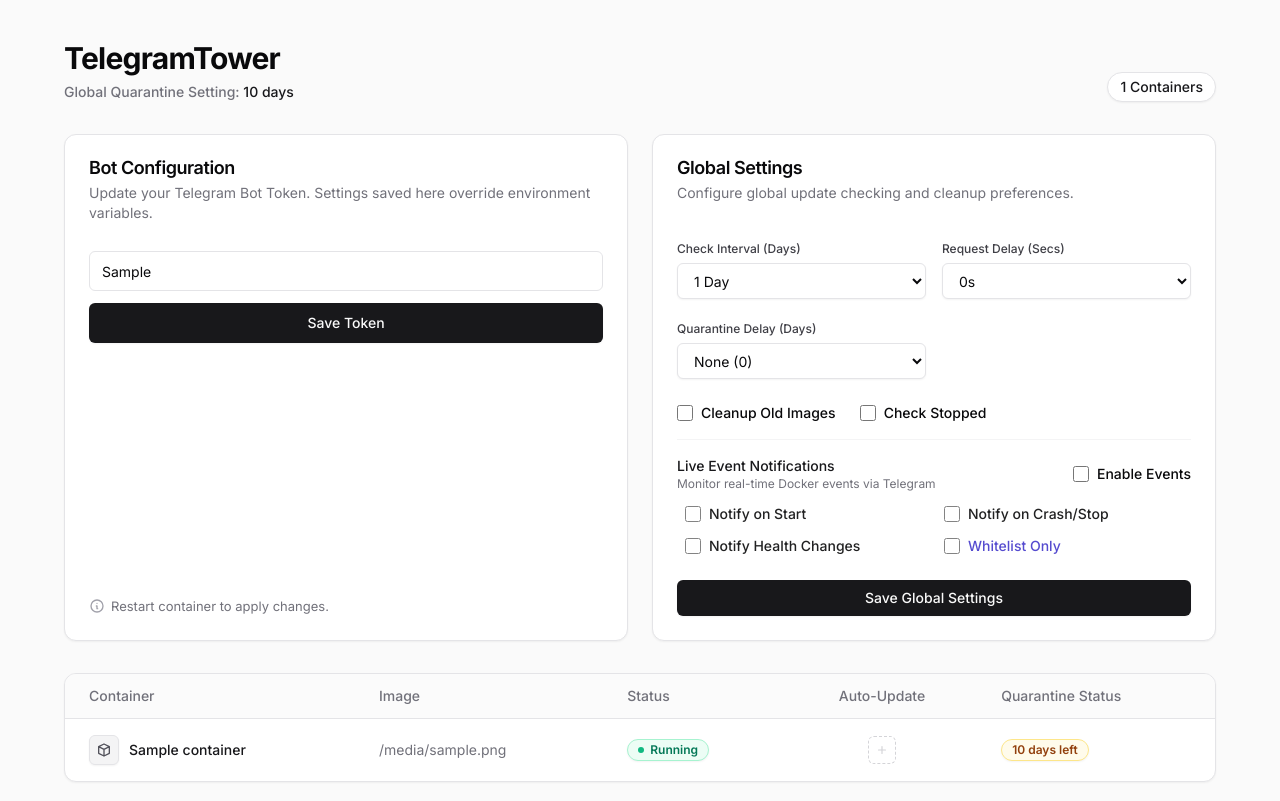
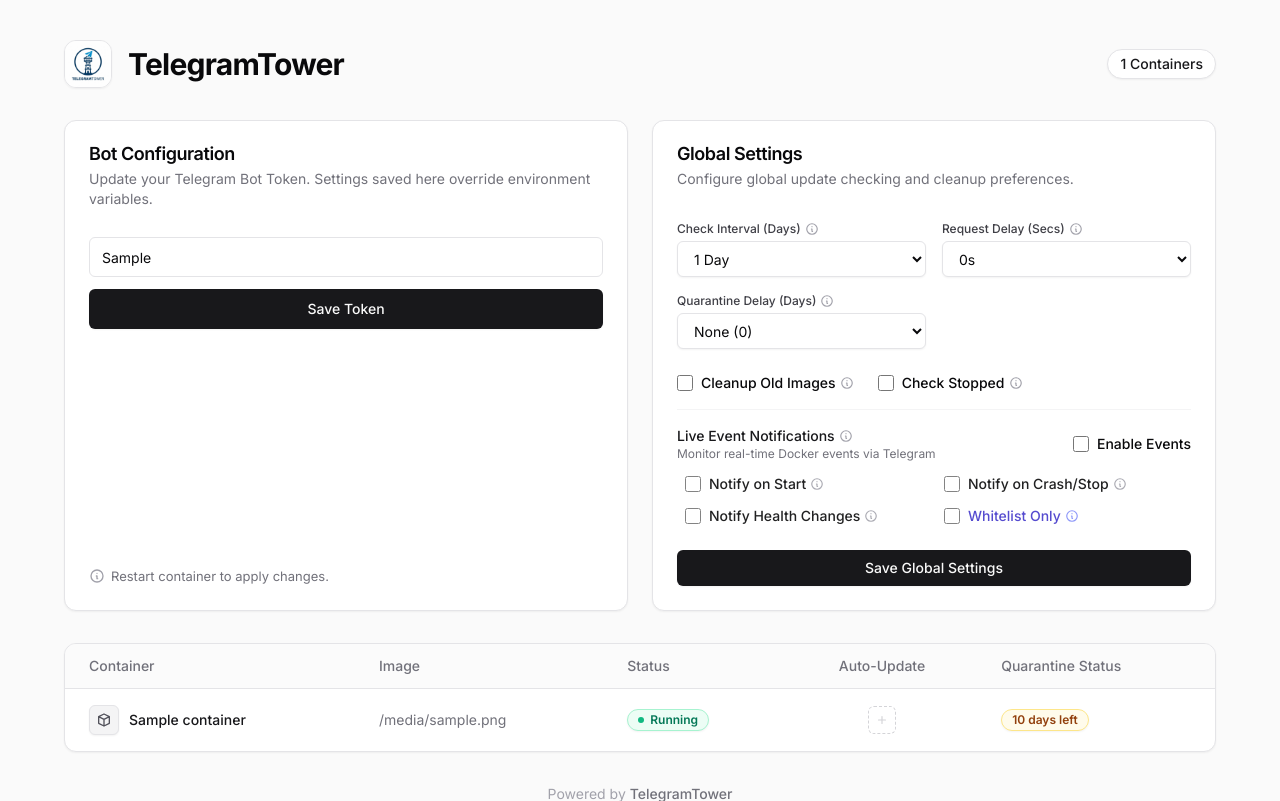
Before and after one commit to uniextra/TelegramTower, a Flask app: template templates/dashboard.html in a window 1280 px wide. Shown: the top 801 px of the page. Run offline with Flask 3, Linux system fonts and the light colour scheme; the template is opened without the code that fills it: most values are stand-ins (such as "Sample title", 1, 10 or a date in 2020); some libraries are stand-ins or nearby versions.

Commit message:
style: add logo and tooltips to web dashboard

```diff
--- a/templates/dashboard.html
+++ b/templates/dashboard.html
@@ -4,6 +4,7 @@
     <meta charset="UTF-8">
     <meta name="viewport" content="width=device-width, initial-scale=1.0">
     <title>TelegramTower Dashboard</title>
+    <link rel="icon" type="image/jpeg" href="{{ url_for('static', filename='logo.jpg') }}">
     <script src="https://cdn.tailwindcss.com"></script>
     <script>
       tailwind.config = {
@@ -24,10 +25,10 @@
 
     <div class="max-w-6xl mx-auto space-y-8">
         <!-- Header -->
-        <header class="flex flex-col md:flex-row md:items-end justify-between gap-4">
-            <div class="space-y-1.5">
+        <header class="flex flex-col md:flex-row md:items-center justify-between gap-4">
+            <div class="flex items-center space-x-4">
+                <img src="{{ url_for('static', filename='logo.jpg') }}" alt="TelegramTower Logo" class="h-12 w-12 rounded-xl shadow-sm border border-zinc-200">
                 <h1 class="text-3xl font-bold tracking-tight text-zinc-950">TelegramTower</h1>
-                <p class="text-sm text-zinc-500 font-medium">Global Quarantine Setting: <span class="text-zinc-900">{{ q_days_global }} days</span></p>
             </div>
             <div class="inline-flex items-center rounded-full border border-zinc-200 bg-white px-3 py-1 text-sm font-medium text-zinc-900 shadow-sm transition-colors hover:bg-zinc-50">
                 {{ containers|length }} Containers
@@ -78,7 +79,10 @@
 
                         <div class="grid grid-cols-2 gap-4">
                             <div class="space-y-1">
-                                <label class="text-xs font-medium text-zinc-700">Check Interval (Days)</label>
+                                <label class="text-xs font-medium text-zinc-700 flex items-center">
+                                    Check Interval (Days)
+                                    <svg class="w-3.5 h-3.5 text-zinc-400 hover:text-zinc-600 ml-1 cursor-help" fill="none" stroke="currentColor" viewBox="0 0 24 24" title="How often to check for image updates on Docker Hub."><path stroke-linecap="round" stroke-linejoin="round" stroke-width="2" d="M13 16h-1v-4h-1m1-4h.01M21 12a9 9 0 11-18 0 9 9 0 0118 0z"></path></svg>
+                                </label>
                                 <select name="poll_interval_days" class="flex h-9 w-full rounded-md border border-zinc-200 bg-white px-3 py-1 text-sm shadow-sm transition-colors focus-visible:outline-none focus-visible:ring-2 focus-visible:ring-zinc-950">
                                     <option value="1" {% if settings.poll_interval_days == 1 %}selected{% endif %}>1 Day</option>
                                     <option value="7" {% if settings.poll_interval_days == 7 %}selected{% endif %}>7 Days</option>
@@ -86,7 +90,10 @@
                                 </select>
                             </div>
                             <div class="space-y-1">
-                                <label class="text-xs font-medium text-zinc-700">Request Delay (Secs)</label>
+                                <label class="text-xs font-medium text-zinc-700 flex items-center">
+                                    Request Delay (Secs)
+                                    <svg class="w-3.5 h-3.5 text-zinc-400 hover:text-zinc-600 ml-1 cursor-help" fill="none" stroke="currentColor" viewBox="0 0 24 24" title="Delay between requests to Docker Hub to prevent rate limiting."><path stroke-linecap="round" stroke-linejoin="round" stroke-width="2" d="M13 16h-1v-4h-1m1-4h.01M21 12a9 9 0 11-18 0 9 9 0 0118 0z"></path></svg>
+                                </label>
                                 <select name="request_delay_seconds" class="flex h-9 w-full rounded-md border border-zinc-200 bg-white px-3 py-1 text-sm shadow-sm transition-colors focus-visible:outline-none focus-visible:ring-2 focus-visible:ring-zinc-950">
                                     <option value="0" {% if settings.request_delay_seconds == 0 %}selected{% endif %}>0s</option>
                                     <option value="2" {% if settings.request_delay_seconds == 2 %}selected{% endif %}>2s</option>
@@ -94,7 +101,10 @@
                                 </select>
                             </div>
                             <div class="space-y-1">
-                                <label class="text-xs font-medium text-zinc-700">Quarantine Delay (Days)</label>
+                                <label class="text-xs font-medium text-zinc-700 flex items-center">
+                                    Quarantine Delay (Days)
+                                    <svg class="w-3.5 h-3.5 text-zinc-400 hover:text-zinc-600 ml-1 cursor-help" fill="none" stroke="currentColor" viewBox="0 0 24 24" title="Wait this many days before notifying about a new image update. Helps avoid unstable releases."><path stroke-linecap="round" stroke-linejoin="round" stroke-width="2" d="M13 16h-1v-4h-1m1-4h.01M21 12a9 9 0 11-18 0 9 9 0 0118 0z"></path></svg>
+                                </label>
                                 <select name="quarantine_days" class="flex h-9 w-full rounded-md border border-zinc-200 bg-white px-3 py-1 text-sm shadow-sm transition-colors focus-visible:outline-none focus-visible:ring-2 focus-visible:ring-zinc-950">
                                     <option value="0" {% if settings.quarantine_days == 0 %}selected{% endif %}>None (0)</option>
                                     <option value="1" {% if settings.quarantine_days == 1 %}selected{% endif %}>1 Day</option>
@@ -108,11 +118,11 @@
                         <div class="flex flex-wrap items-center gap-x-6 gap-y-3 pt-2">
                             <label class="flex items-center space-x-2 cursor-pointer text-sm font-medium">
                                 <input type="checkbox" name="cleanup_old_image" class="rounded border-zinc-300 text-zinc-900 focus:ring-zinc-950 w-4 h-4" {% if settings.cleanup_old_image %}checked{% endif %}>
-                                <span>Cleanup Old Images</span>
+                                <span class="flex items-center">Cleanup Old Images <svg class="w-3.5 h-3.5 text-zinc-400 hover:text-zinc-600 ml-1 cursor-help" fill="none" stroke="currentColor" viewBox="0 0 24 24" title="Automatically remove the old Docker image after a container is successfully updated."><path stroke-linecap="round" stroke-linejoin="round" stroke-width="2" d="M13 16h-1v-4h-1m1-4h.01M21 12a9 9 0 11-18 0 9 9 0 0118 0z"></path></svg></span>
                             </label>
                             <label class="flex items-center space-x-2 cursor-pointer text-sm font-medium">
                                 <input type="checkbox" name="include_stopped" class="rounded border-zinc-300 text-zinc-900 focus:ring-zinc-950 w-4 h-4" {% if settings.include_stopped %}checked{% endif %}>
-                                <span>Check Stopped</span>
+                                <span class="flex items-center">Check Stopped <svg class="w-3.5 h-3.5 text-zinc-400 hover:text-zinc-600 ml-1 cursor-help" fill="none" stroke="currentColor" viewBox="0 0 24 24" title="Also check for updates for containers that are currently stopped."><path stroke-linecap="round" stroke-linejoin="round" stroke-width="2" d="M13 16h-1v-4h-1m1-4h.01M21 12a9 9 0 11-18 0 9 9 0 0118 0z"></path></svg></span>
                             </label>
                         </div>
 
@@ -120,7 +130,7 @@
                         <div class="mt-4 pt-4 border-t border-zinc-100">
                             <div class="flex items-center justify-between mb-3">
                                 <div>
-                                    <h4 class="text-sm font-medium text-zinc-900">Live Event Notifications</h4>
+                                    <h4 class="text-sm font-medium text-zinc-900 flex items-center">Live Event Notifications <svg class="w-3.5 h-3.5 text-zinc-400 hover:text-zinc-600 ml-1 cursor-help" fill="none" stroke="currentColor" viewBox="0 0 24 24" title="Enable real-time Telegram notifications for container lifecycle events."><path stroke-linecap="round" stroke-linejoin="round" stroke-width="2" d="M13 16h-1v-4h-1m1-4h.01M21 12a9 9 0 11-18 0 9 9 0 0118 0z"></path></svg></h4>
                                     <p class="text-xs text-zinc-500">Monitor real-time Docker events via Telegram</p>
                                 </div>
                                 <label class="flex items-center space-x-2 cursor-pointer text-sm font-medium">
@@ -132,19 +142,19 @@
                             <div class="grid grid-cols-2 gap-3 pl-2 opacity-90">
                                 <label class="flex items-center space-x-2 cursor-pointer text-sm font-medium">
                                     <input type="checkbox" name="events_notify_start" class="rounded border-zinc-300 text-zinc-900 focus:ring-zinc-950 w-4 h-4" {% if settings.events_notify_start %}checked{% endif %}>
-                                    <span>Notify on Start</span>
+                                    <span class="flex items-center">Notify on Start <svg class="w-3.5 h-3.5 text-zinc-400 hover:text-zinc-600 ml-1 cursor-help" fill="none" stroke="currentColor" viewBox="0 0 24 24" title="Send a message when a container starts."><path stroke-linecap="round" stroke-linejoin="round" stroke-width="2" d="M13 16h-1v-4h-1m1-4h.01M21 12a9 9 0 11-18 0 9 9 0 0118 0z"></path></svg></span>
                                 </label>
                                 <label class="flex items-center space-x-2 cursor-pointer text-sm font-medium">
                                     <input type="checkbox" name="events_notify_stop" class="rounded border-zinc-300 text-zinc-900 focus:ring-zinc-950 w-4 h-4" {% if settings.events_notify_stop %}checked{% endif %}>
-                                    <span>Notify on Crash/Stop</span>
+                                    <span class="flex items-center">Notify on Crash/Stop <svg class="w-3.5 h-3.5 text-zinc-400 hover:text-zinc-600 ml-1 cursor-help" fill="none" stroke="currentColor" viewBox="0 0 24 24" title="Send a message when a container stops or crashes."><path stroke-linecap="round" stroke-linejoin="round" stroke-width="2" d="M13 16h-1v-4h-1m1-4h.01M21 12a9 9 0 11-18 0 9 9 0 0118 0z"></path></svg></span>
                                 </label>
                                 <label class="flex items-center space-x-2 cursor-pointer text-sm font-medium">
                                     <input type="checkbox" name="events_notify_health" class="rounded border-zinc-300 text-zinc-900 focus:ring-zinc-950 w-4 h-4" {% if settings.events_notify_health %}checked{% endif %}>
-                                    <span>Notify Health Changes</span>
+                                    <span class="flex items-center">Notify Health Changes <svg class="w-3.5 h-3.5 text-zinc-400 hover:text-zinc-600 ml-1 cursor-help" fill="none" stroke="currentColor" viewBox="0 0 24 24" title="Send a message when a container healthcheck fails or recovers."><path stroke-linecap="round" stroke-linejoin="round" stroke-width="2" d="M13 16h-1v-4h-1m1-4h.01M21 12a9 9 0 11-18 0 9 9 0 0118 0z"></path></svg></span>
                                 </label>
                                 <label class="flex items-center space-x-2 cursor-pointer text-sm font-medium {% if settings.env_only_whitelist %}text-zinc-400{% else %}text-indigo-700{% endif %}" title="Only monitor containers labeled with telegram-notifier.monitor=true">
                                     <input type="checkbox" name="events_whitelist_only" class="rounded border-zinc-300 text-zinc-900 focus:ring-zinc-950 w-4 h-4" {% if settings.events_whitelist_only %}checked{% endif %} {% if settings.env_only_whitelist %}disabled{% endif %}>
-                                    <span>Whitelist Only</span>
+                                    <span class="flex items-center">Whitelist Only <svg class="w-3.5 h-3.5 text-indigo-400 hover:text-indigo-600 ml-1 cursor-help" fill="none" stroke="currentColor" viewBox="0 0 24 24" title="Only monitor events for containers with the telegram-notifier.monitor=true label."><path stroke-linecap="round" stroke-linejoin="round" stroke-width="2" d="M13 16h-1v-4h-1m1-4h.01M21 12a9 9 0 11-18 0 9 9 0 0118 0z"></path></svg></span>
                                     {% if settings.env_only_whitelist %}
                                     <span class="ml-2 rounded bg-amber-100 px-1.5 py-0.5 text-[10px] font-semibold text-amber-800" title="Forced by ONLY_WHITELIST environment variable">ENV OVERRIDE</span>
                                     <!-- Send hidden value so it doesn't get cleared by disabled state if the form saves -->
```
Also changed, not shown: README.md, static/logo.jpg (added).
